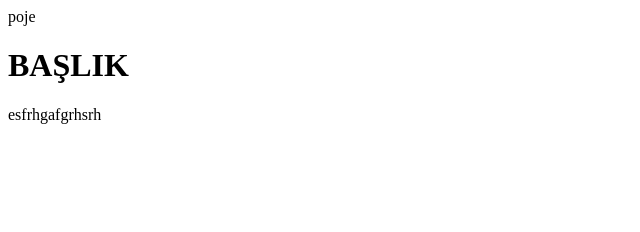
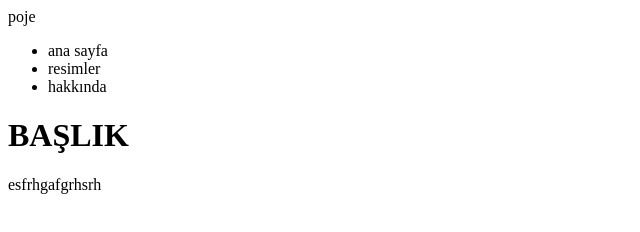
Before and after one commit to Baaartu/ilkWebProjem, a plain HTML site: page index.html in a window 1280 px wide. Shown: the whole page, without its empty margins (0-640 px from the left). Drawn offline with Linux system fonts and the light colour scheme.

Commit message:
Update index.html

```diff
--- a/index.html
+++ b/index.html
@@ -4,6 +4,11 @@
     <titel> poje </titel>
   </head>
   <body>
+    <ul>
+      <li>ana sayfa</li>
+      <li>resimler</li>
+      <li>hakkında</li>
+    </ul>
     <h1> BAŞLIK </h1>
     <p> esfrhgafgrhsrh </p>
     <a href="resim.html"></a>
```
